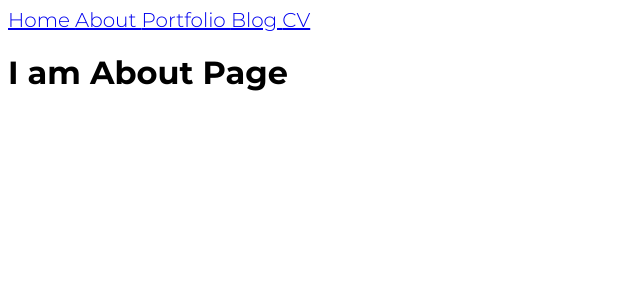
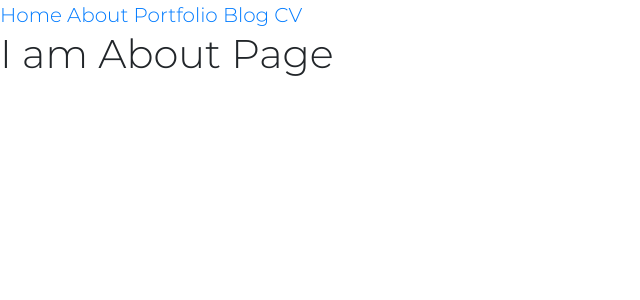
Before and after one commit to Arbani/portfolio-shaban, a Next.js app: page /about in a window 1280 px wide. Shown: the top 300 px of the page, without its empty margins (0-640 px from the left). Built offline with nearby package versions, Linux system fonts and the light colour scheme.

Commit message:
minor fix

```diff
--- a/components/shared/Header.js
+++ b/components/shared/Header.js
@@ -1,7 +1,7 @@
 import React from 'react';
 import Link from 'next/link';
 
-import '../../styles/main.scss';
+
 
 class Header extends  React.Component {
 
--- /dev/null
+++ b/pages/_app.js
@@ -0,0 +1,30 @@
+import React from 'react';
+import App, { Container } from 'next/app';
+
+//Stylings
+import 'bootstrap/dist/css/bootstrap.min.css';
+import '../styles/main.scss';
+
+class MyApp extends App {
+  static async getInitialProps({ Component, ctx }) {
+    let pageProps = {};
+
+    if (Component.getInitialProps) {
+      pageProps = await Component.getInitialProps(ctx)
+    }
+
+    return { pageProps }
+  }
+
+  render() {
+    const { Component, pageProps } = this.props;
+
+    return (
+      <Container>
+        <Component {...pageProps} />
+      </Container>
+    )
+  }
+}
+
+export default MyApp ;
--- a/pages/index.js
+++ b/pages/index.js
@@ -2,8 +2,6 @@
 import BaseLayout from '../components/layouts/BaseLayout';
 
 import { Button, Container } from 'reactstrap';
-
-import 'bootstrap/dist/css/bootstrap.min.css';
 
 
 class Index extends React.Component {
@@ -13,7 +11,6 @@
 		return (
 			<BaseLayout>
         <Container>
-          <Button color="danger">Danger!</Button>
 				</Container>
 			</BaseLayout>
 		)
--- a/styles/main.scss
+++ b/styles/main.scss
@@ -1,30 +1,4 @@
-@font-face {
-  font-family: 'Montserrat';
-  src: url('/static/fonts/Montserrat-Regular.ttf');
-  font-weight: normal;
-  font-style: normal;
-}
-
-@font-face {
-  font-family: 'Montserrat';
-  src: url('/static/fonts/Montserrat-Bold.ttf');
-  font-weight: bold;
-  font-style: normal;
-}
-
-@font-face {
-  font-family: 'Montserrat';
-  src: url('/static/fonts/Montserrat-Light.ttf');
-  font-weight: lighter;
-  font-style: normal;
-}
-
-@font-face {
-  font-family: 'Montserrat';
-  src: url('/static/fonts/Montserrat-Italic.ttf');
-  font-weight: normal;
-  font-style: italic;
-}
+@import './shared/fonts';
 
 html, body {
   font-family: 'Montserrat', 'Helvetica';
--- /dev/null
+++ b/styles/shared/_fonts.scss
@@ -0,0 +1,27 @@
+@font-face {
+  font-family: 'Montserrat';
+  src: url('/static/fonts/Montserrat-Regular.ttf');
+  font-weight: normal;
+  font-style: normal;
+}
+
+@font-face {
+  font-family: 'Montserrat';
+  src: url('/static/fonts/Montserrat-Bold.ttf');
+  font-weight: bold;
+  font-style: normal;
+}
+
+@font-face {
+  font-family: 'Montserrat';
+  src: url('/static/fonts/Montserrat-Light.ttf');
+  font-weight: lighter;
+  font-style: normal;
+}
+
+@font-face {
+  font-family: 'Montserrat';
+  src: url('/static/fonts/Montserrat-Italic.ttf');
+  font-weight: normal;
+  font-style: italic;
+}
```
